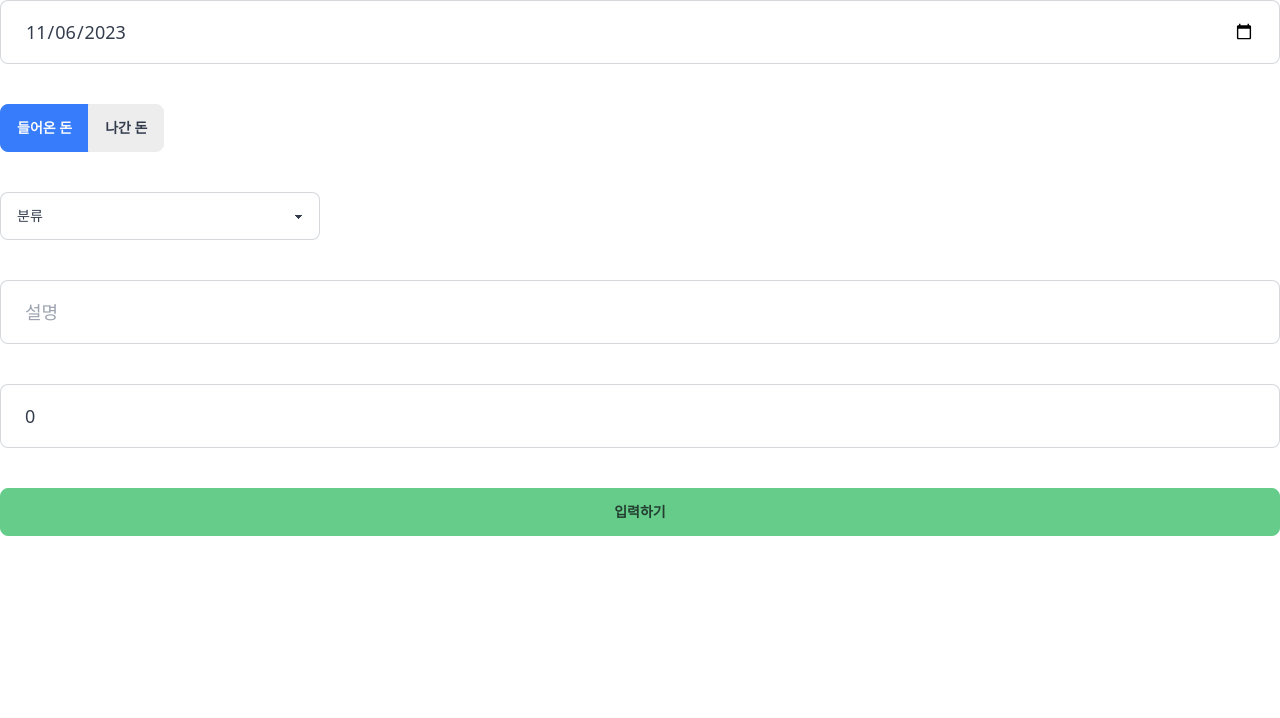
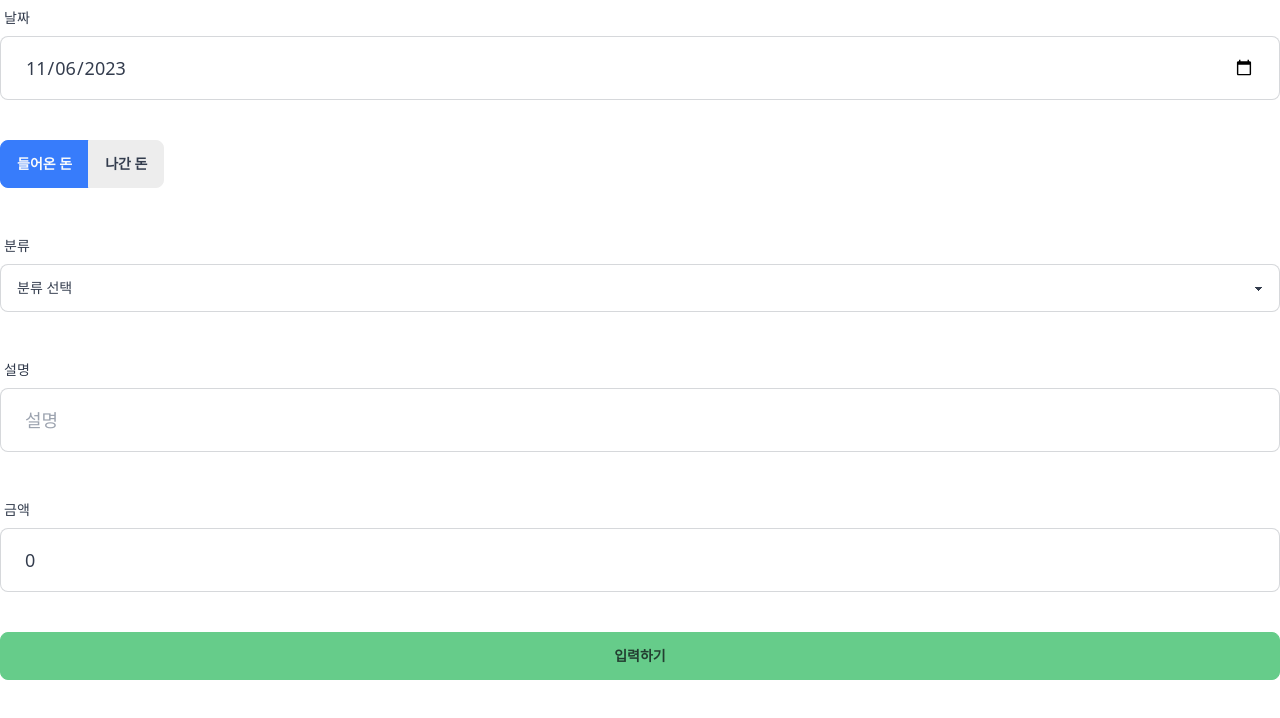
Before and after one commit to suhyeoonn/account-book, a SvelteKit app: page /add in a window 1280 px wide. Shown: the top 718 px of the page. Built offline with nearby package versions, Linux system fonts and the light colour scheme.

Commit message:
💄 거래내역 추가 화면 label 추가

```diff
--- a/src/routes/+page.svelte
+++ b/src/routes/+page.svelte
@@ -47,6 +47,7 @@
 		}}>추가</button
 	>
 </div>
+<!-- TODO Loading -->
 {#if history.length < 1}
 	<Alert message="거래내역을 추가하세요." />
 {:else}
--- a/src/routes/add/+page.svelte
+++ b/src/routes/add/+page.svelte
@@ -37,9 +37,13 @@
 	};
 </script>
 
-<!-- TODO label -->
 <form class="flex flex-col gap-10" on:submit={onSubmit}>
-	<input type="date" bind:value={date} required class="input input-bordered input-lg" />
+	<div class="form-control w-full">
+		<label class="label" for="date">
+			<span class="label-text">날짜</span>
+		</label>
+		<input id="date" type="date" bind:value={date} required class="input input-bordered input-lg" />
+	</div>
 	<div class="join">
 		<button
 			type="button"
@@ -58,14 +62,35 @@
 			나간 돈
 		</button>
 	</div>
-	<select class="select select-bordered w-full max-w-xs" bind:value={category}>
-		<option disabled value="0">분류</option>
+	<div class="form-control w-full">
+		<label class="label" for="category">
+			<span class="label-text">분류</span>
+		</label>
+		<select id="category" class="select select-bordered w-full" bind:value={category}>
+			<option disabled value="0">분류 선택</option>
 			{#each categoryOptions as { id, name }}
 				<option value={id}>{name}</option>
 			{/each}
 		</select>
-	<input type="text" placeholder="설명" bind:value={detail} class="input input-bordered input-lg" />
+	</div>
+	<div class="form-control w-full">
+		<label class="label" for="detail">
+			<span class="label-text">설명</span>
+		</label>
 		<input
+			id="detail"
+			type="text"
+			placeholder="설명"
+			bind:value={detail}
+			class="input input-bordered input-lg"
+		/>
+	</div>
+	<div class="form-control w-full">
+		<label class="label" for="amount">
+			<span class="label-text">금액</span>
+		</label>
+		<input
+			id="amount"
 			type="number"
 			placeholder="금액"
 			bind:value={amount}
@@ -73,5 +98,6 @@
 			class="input input-bordered input-lg"
 			min="0"
 		/>
+	</div>
 	<button class="btn btn-primary">입력하기</button>
 </form>
```
Lines whose indentation alone changed are shown as unchanged.
